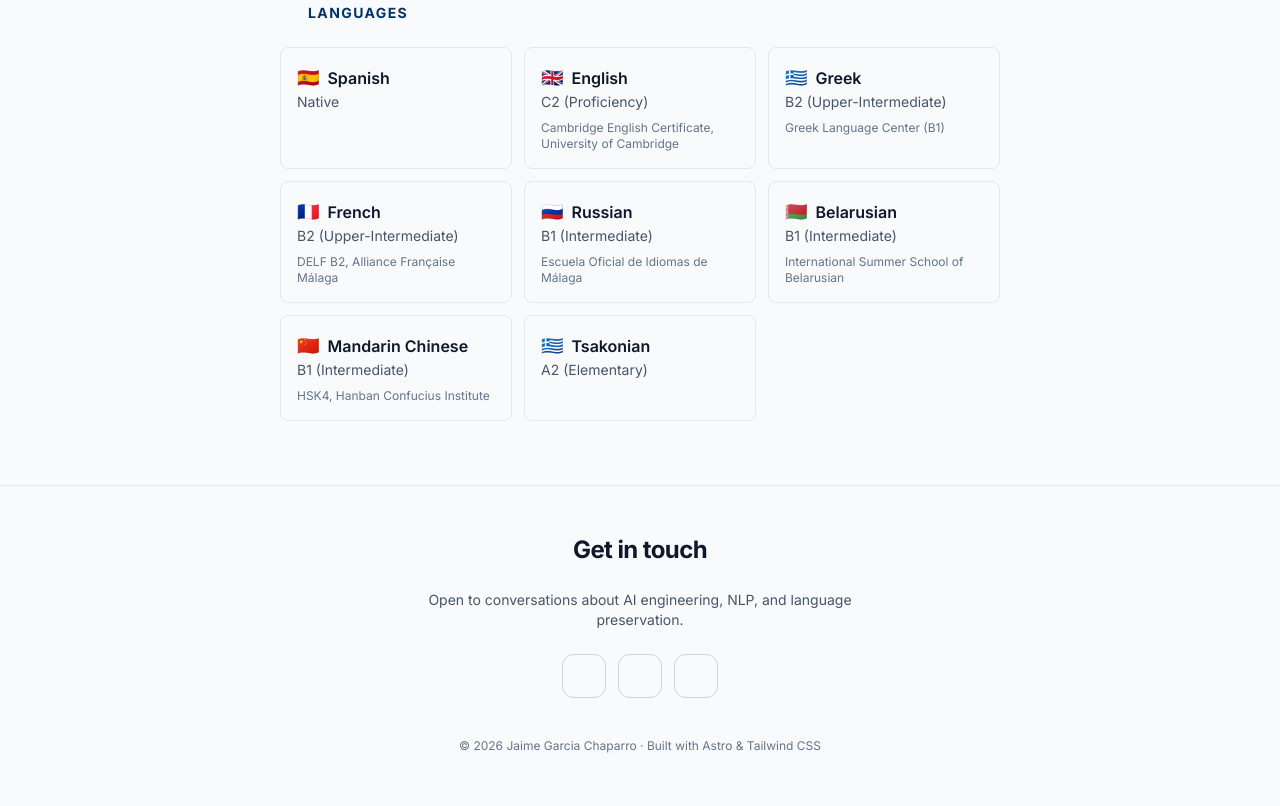
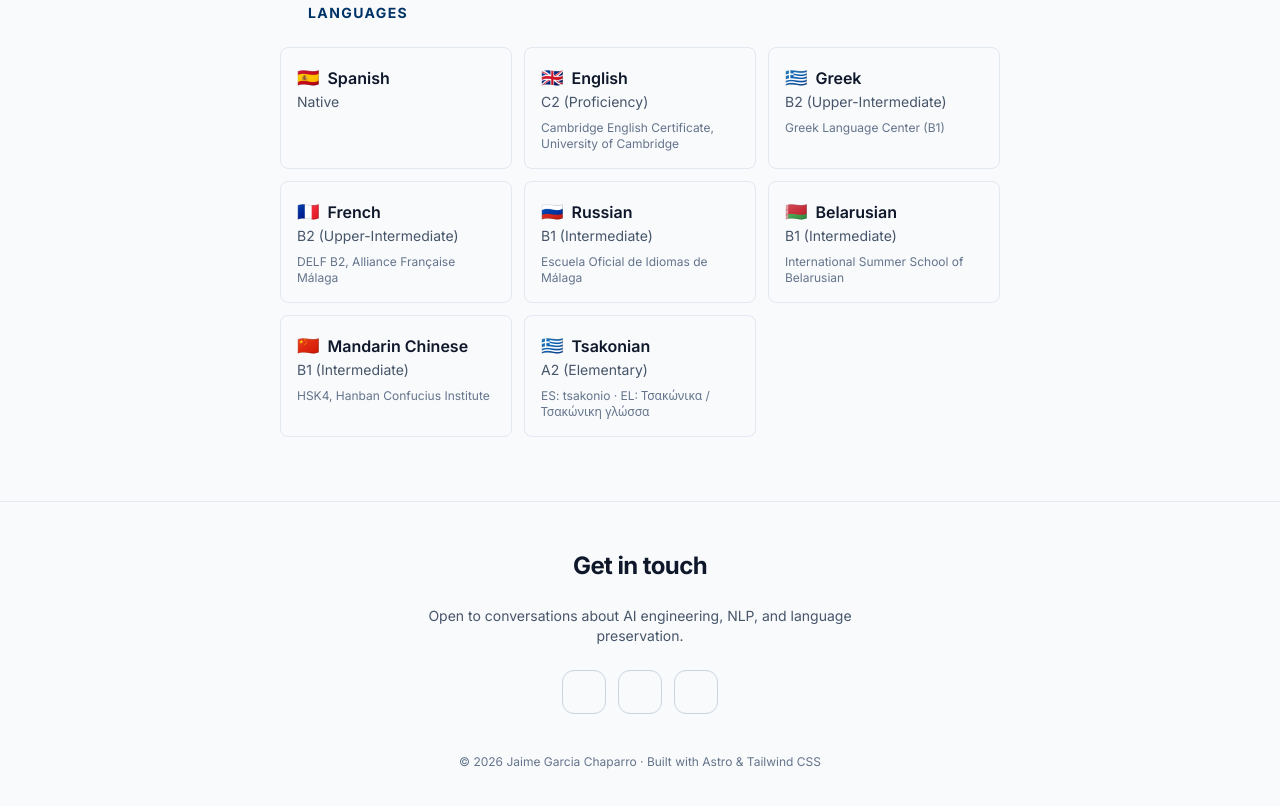
Before and after one commit to jgchaparro/jgchaparro.github.io, an Astro site: page /career in a window 1280 px wide. Shown: the part 2164-2970 px from the top of the page. Built offline with nearby package versions, Linux system fonts and the light colour scheme; Astro itself is replaced by a stand-in of ours; some icons are missing.

Commit message:
Add Spanish and Greek translations for Tsakonian in Languages section
- ES: tsakonio
- EL: Τσακώνικα / Τσακώνικη γλώσσα

```diff
--- a/src/pages/career.astro
+++ b/src/pages/career.astro
@@ -217,6 +217,7 @@ const education = [
             Tsakonian
           </p>
           <p class="text-sm text-slate-600 dark:text-slate-400">A2 (Elementary)</p>
+          <p class="mt-2 text-xs text-slate-500 dark:text-slate-500">ES: tsakonio · EL: Τσακώνικα / Τσακώνικη γλώσσα</p>
         </div>
       </div>
     </div>
```
